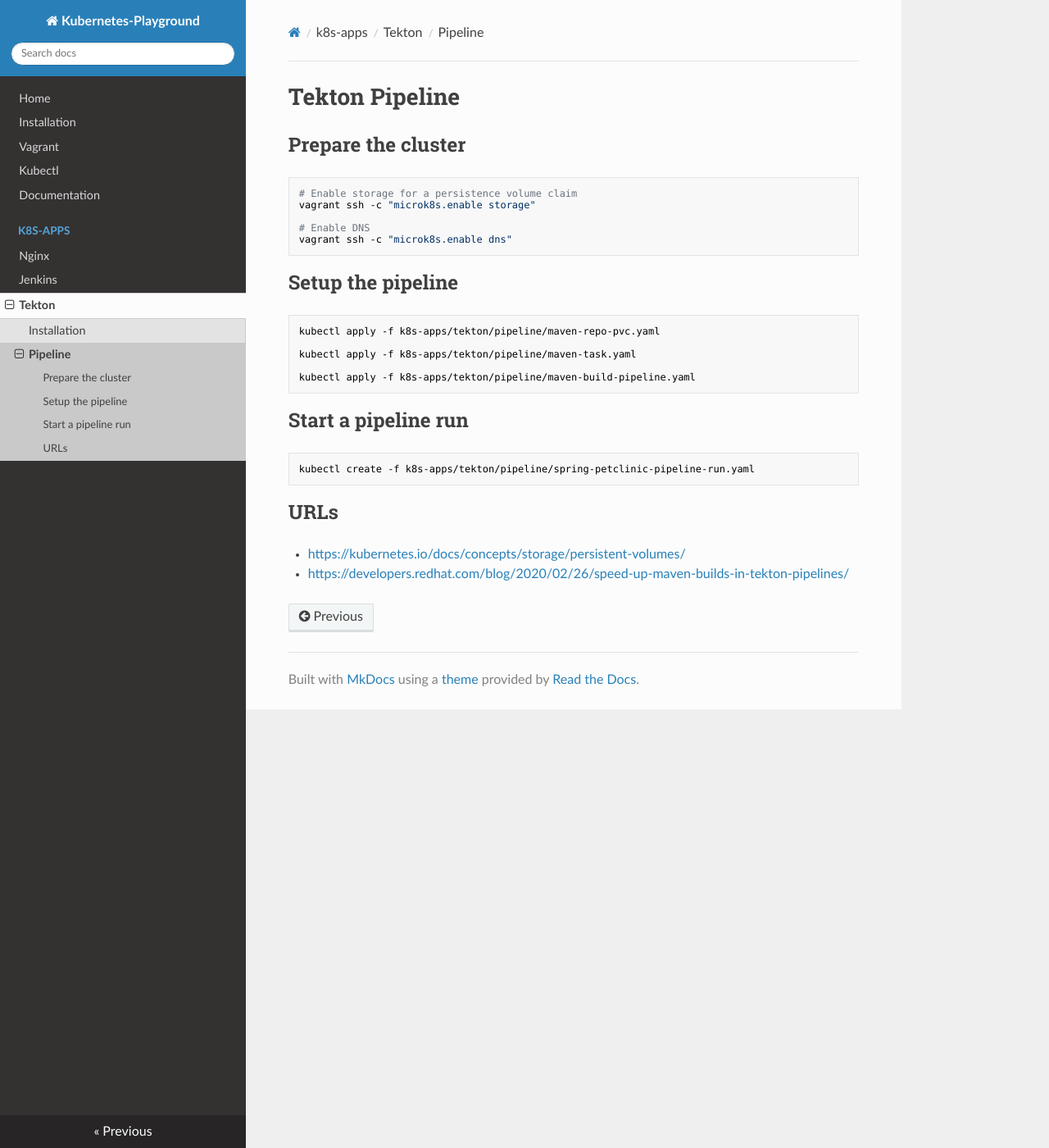
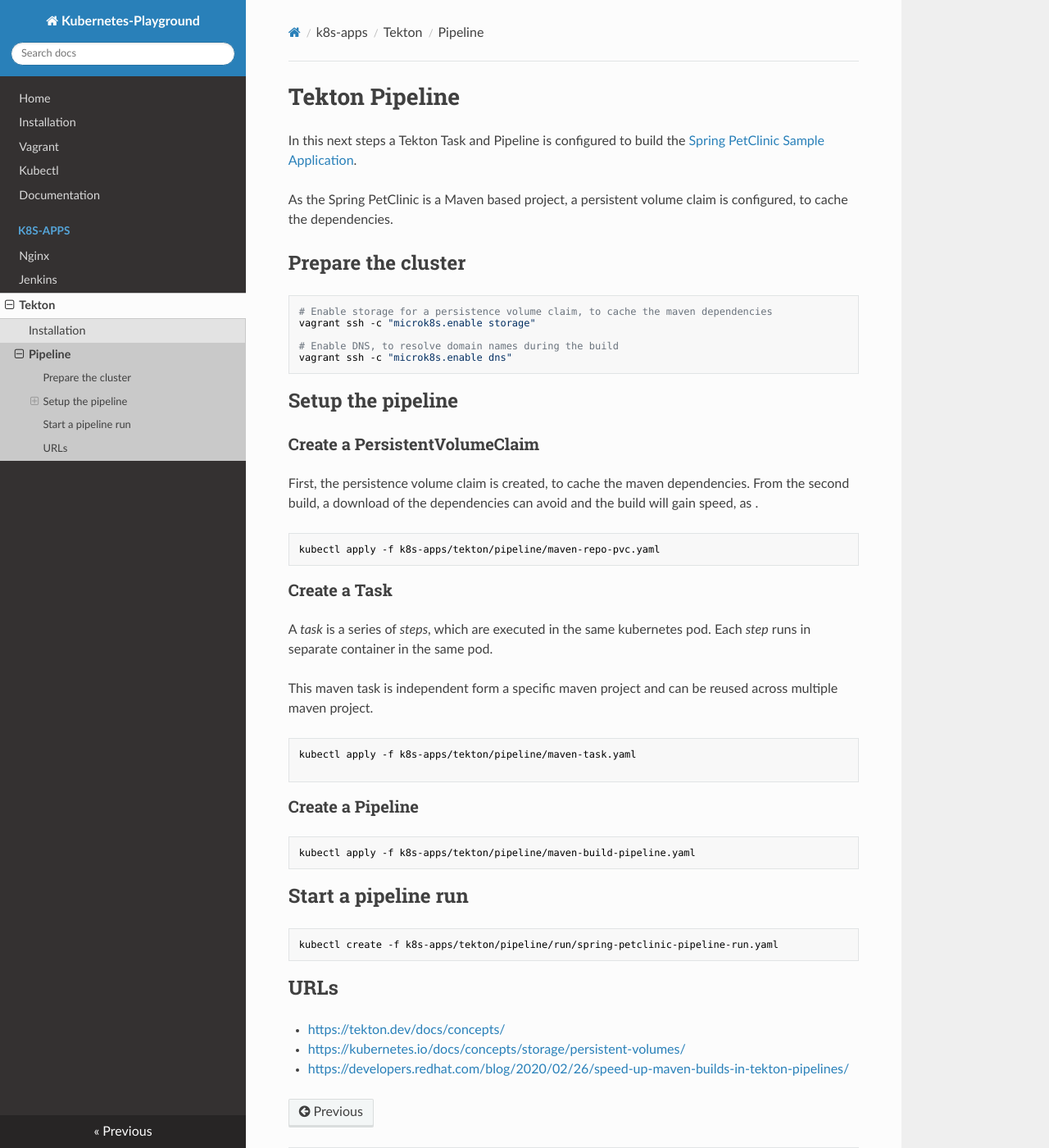
Before and after one commit to zonedbit/kubernetes-playground, an MkDocs documentation site: the page built from docs/k8s-apps/tekton/tekton-pipeline.md, in a window 1280 px wide and 1400 px high. Shown: the whole window at 82% size. Built offline with MkDocs 1.6.1, drawn with Linux system fonts in a browser that asks for light colours; nearby versions of some CDN libraries.

Commit message:
feature/tektonPipline

````diff
--- a/docs/k8s-apps/tekton/tekton-pipeline.md
+++ b/docs/k8s-apps/tekton/tekton-pipeline.md
@@ -1,32 +1,60 @@
 # Tekton Pipeline
+
+In this next steps a Tekton Task and Pipeline is configured to build
+the [Spring PetClinic Sample Application](https://github.com/spring-projects/spring-petclinic.git).
+
+As the Spring PetClinic is a Maven based project, a persistent volume claim is configured,
+to cache the dependencies.
 
 ## Prepare the cluster
 
 ```bash
-# Enable storage for a persistence volume claim
+# Enable storage for a persistence volume claim, to cache the maven dependencies
 vagrant ssh -c "microk8s.enable storage"
 
-# Enable DNS
+# Enable DNS, to resolve domain names during the build
 vagrant ssh -c "microk8s.enable dns"
 ```
 
 ## Setup the pipeline
 
+### Create a PersistentVolumeClaim
+
+First, the persistence volume claim is created, to cache the maven
+dependencies. From the second build, a download of the dependencies can avoid
+and the build will gain speed, as .
+
 ```bash
 kubectl apply -f k8s-apps/tekton/pipeline/maven-repo-pvc.yaml
+```
 
+### Create a Task
+
+A *task* is a series of *steps*, which are executed in the same kubernetes pod.
+Each *step* runs in separate container in the same pod.
+
+This maven task is independent form a specific maven project and can be reused
+across multiple maven project.
+
+```bash
 kubectl apply -f k8s-apps/tekton/pipeline/maven-task.yaml
 
+```
+
+### Create a Pipeline
+
+```bash
 kubectl apply -f k8s-apps/tekton/pipeline/maven-build-pipeline.yaml
 ```
 
 ## Start a pipeline run
 
 ```bash
-kubectl create -f k8s-apps/tekton/pipeline/spring-petclinic-pipeline-run.yaml
+kubectl create -f k8s-apps/tekton/pipeline/run/spring-petclinic-pipeline-run.yaml
 ```
 
 ## URLs
 
+- <https://tekton.dev/docs/concepts/>
 - <https://kubernetes.io/docs/concepts/storage/persistent-volumes/>
 - <https://developers.redhat.com/blog/2020/02/26/speed-up-maven-builds-in-tekton-pipelines/>
````
Also changed, not shown: 2 other files.
